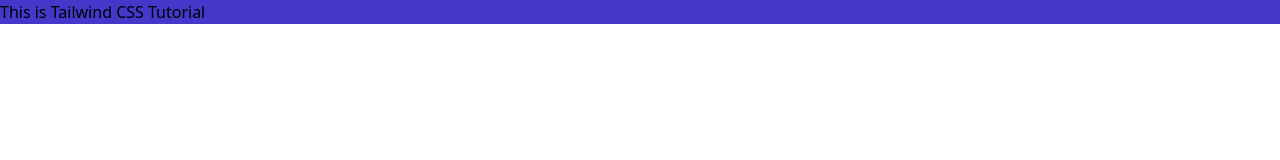
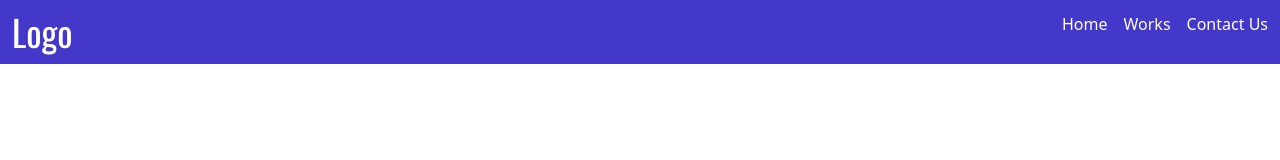
Before and after one commit to yses9296/node_is, a website: page public/index.html in a window 1280 px wide. Drawn offline with nearby package versions, Linux system fonts and the light colour scheme.

Commit message:
node js 03

```diff
--- a/public/index.html
+++ b/public/index.html
@@ -5,13 +5,26 @@
     <meta http-equiv="X-UA-Compatible" content="IE=edge">
     <meta name="viewport" content="width=device-width, initial-scale=1.0">
     <title>Tailwind CSS - Tutorial #64 node.js</title>
-    <!-- <link rel="stylesheet" href="tailwind.css"> -->
+
+    <link rel="preconnect" href="https://fonts.googleapis.com">
+    <link rel="preconnect" href="https://fonts.gstatic.com" crossorigin>
+    <link href="https://fonts.googleapis.com/css2?family=Oswald&display=swap" rel="stylesheet">
+    <link rel="stylesheet" href="tailwind.css">
     <script src="https://cdn.tailwindcss.com"></script>
 </head>
-<body >
-    <div class="bg-indigo-700">
-        <h1>This is Tailwind CSS Tutorial</h1>
-    </div>
+<body>
+    <header class="w-full bg-indigo-700 p-3 text-white">
+        <div class="flex justify-between">
+            <h1 class="font-Oswald text-4xl">Logo</h1>
+            <nav>
+                <ul class="flex gap-4">
+                    <li><a href="#">Home</a></li>
+                    <li><a href="#">Works</a></li>
+                    <li><a href="#">Contact Us</a></li>
+                </ul>
+            </nav>
+        </div>
+    </header>
 
 </body>
 </html>
--- a/public/tailwind.config.js
+++ b/tailwind.config.js
@@ -2,7 +2,11 @@
 module.exports = {
   content: [],
   theme: {
-    extend: {},
+    extend: {
+      fontFamily: {
+        "oswald" : ['Oswald', 'sans-serif']
+      }
+    }
   },
   plugins: [],
 }
```
Also changed, not shown: public/tailwind.css.
